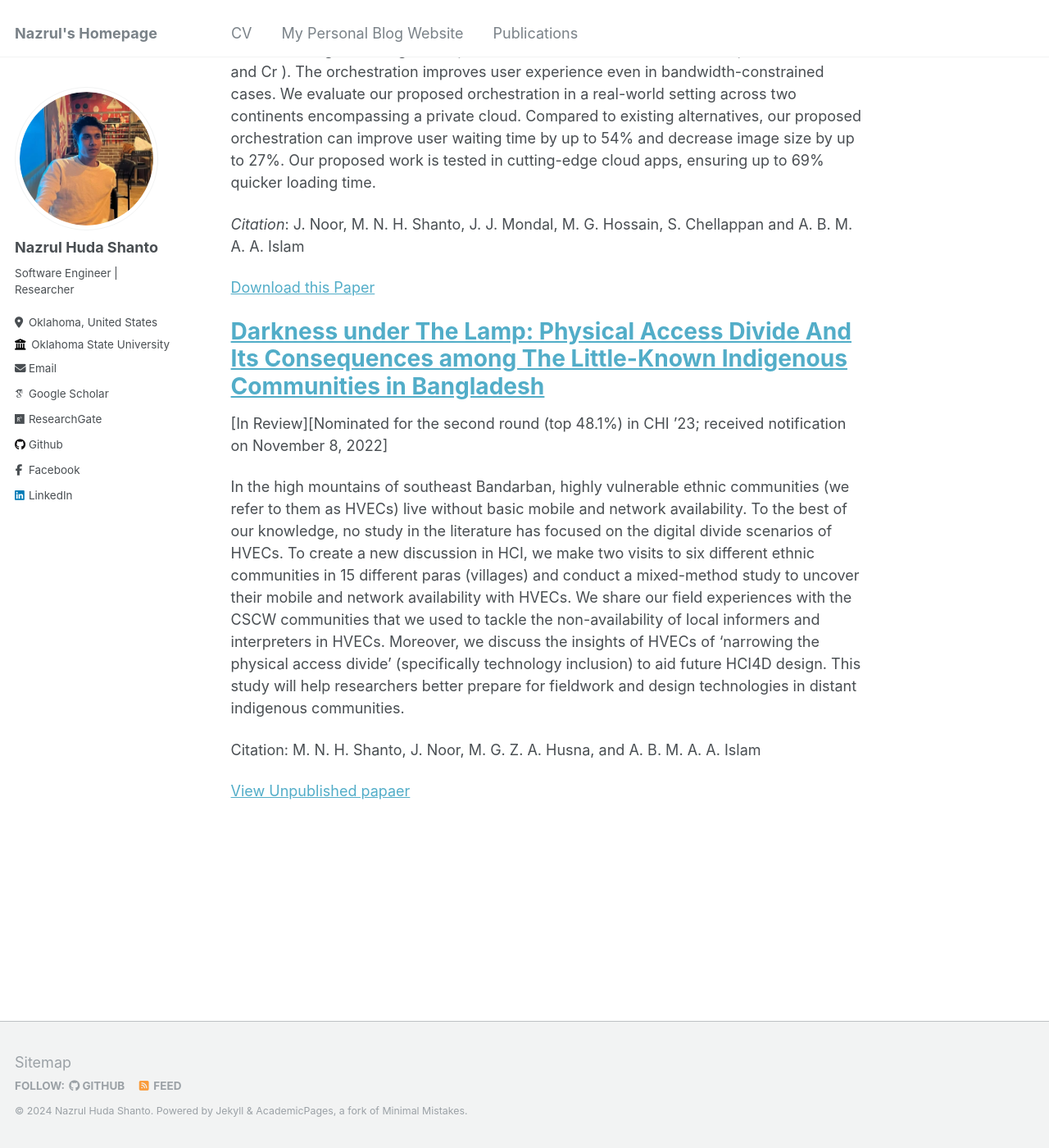
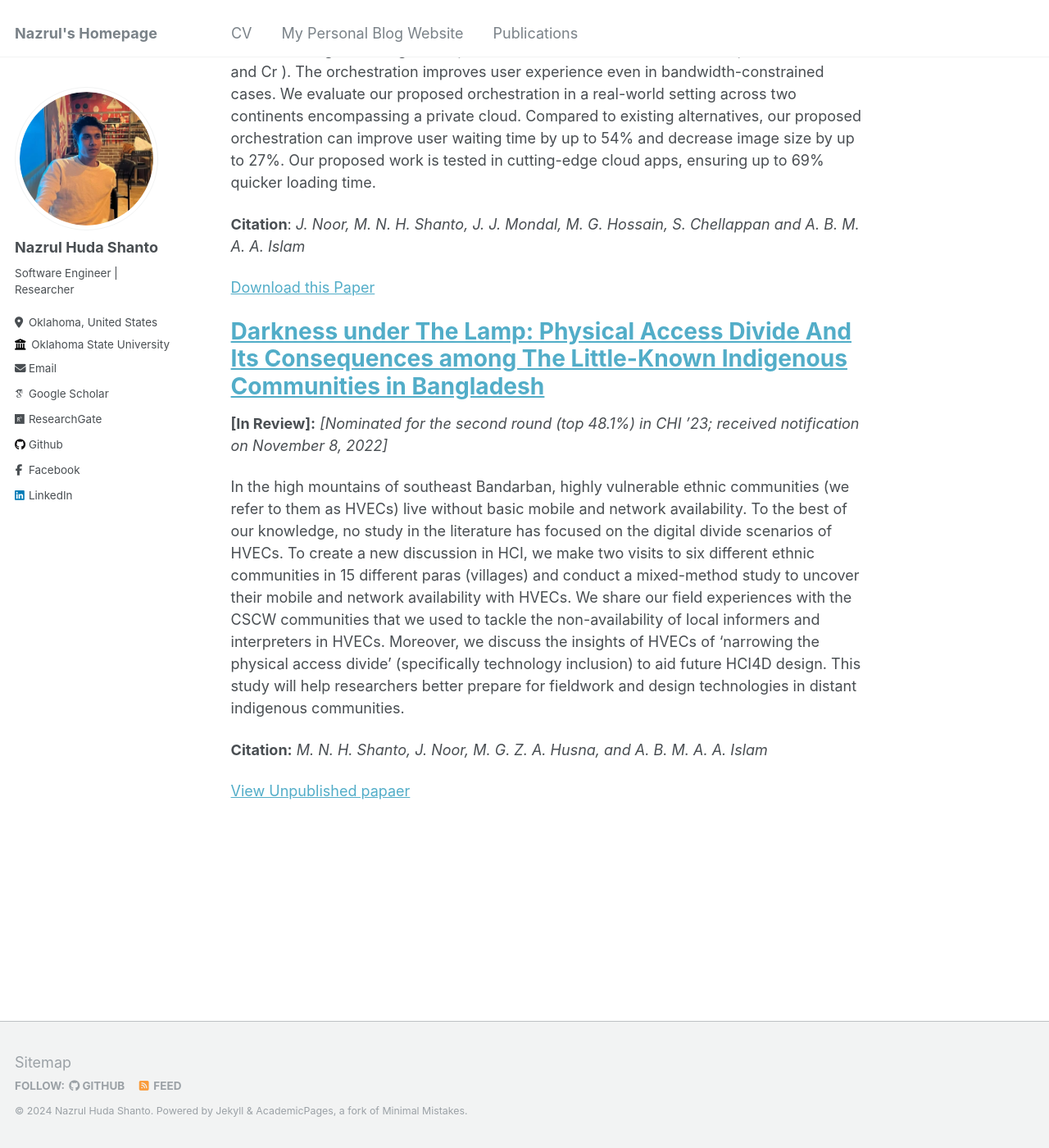
Before and after one commit to nazrulhuda/portfolio, a Jekyll site: the page built from _pages/pub.md, in a window 1280 px wide and 1400 px high, scrolled down 525 px. Shown: the whole window at 82% size. Built offline with Jekyll 4.4.1, drawn with Linux system fonts in a browser that asks for light colours; some web fonts are replaced.

Commit message:
first commit

```diff
--- a/_pages/pub.md
+++ b/_pages/pub.md
@@ -13,12 +13,12 @@ You can also find my publications on [Google Scholar](https://scholar.google.com
 
 # [Orchestrating Image Retrieval and Storage Over a Cloud System](https://ieeexplore.ieee.org/document/9743811/authors##authors)
 
-*Published in:* **IEEE Transactions on Cloud Computing ( Volume: 11, Issue: 2, 01 April-June 2023)**
+**Published in:** *IEEE Transactions on Cloud Computing ( Volume: 11, Issue: 2, 01 April-June 2023)*
 [Q1, Impact Factor: 5.938]
 
 Since massive numbers of images are now being communicated from, and stored in different cloud systems, faster retrieval has become extremely important. This is more relevant, especially after COVID-19 in bandwidth-constrained environments. However, to the best of our knowledge, a coherent solution to overcome this problem is yet to be investigated in the literature. In this article, by customizing the Progressive JPEG method, we propose a new Scan Script to ensure Faster Image Retrieval. Furthermore, we also propose a new lossy PJPEG architecture to reduce the file size as a solution to overcome our Scan Script's drawback. In order to achieve an orchestration between them, we improve the scanning of Progressive JPEG's picture payloads to ensure Faster Image Retrieval using the change in bit pixels of distinct Luma and Chroma components ( Y , Cb , and Cr ). The orchestration improves user experience even in bandwidth-constrained cases. We evaluate our proposed orchestration in a real-world setting across two continents encompassing a private cloud. Compared to existing alternatives, our proposed orchestration can improve user waiting time by up to 54% and decrease image size by up to 27%. Our proposed work is tested in cutting-edge cloud apps, ensuring up to 69% quicker loading time.
 
-*Citation*: J. Noor, M. N. H. Shanto, J. J. Mondal, M. G. Hossain, S. Chellappan and A. B. M. A. A. Islam
+**Citation**: *J. Noor, M. N. H. Shanto, J. J. Mondal, M. G. Hossain, S. Chellappan and A. B. M. A. A. Islam*
 
 [Download this Paper](https://drive.google.com/file/d/1cGszh8qcr3rGwz5syvW2p7vChsWeYC-B/view)
 
```
Also changed, not shown: other parts of _pages/pub.md (+2 -2 lines).
